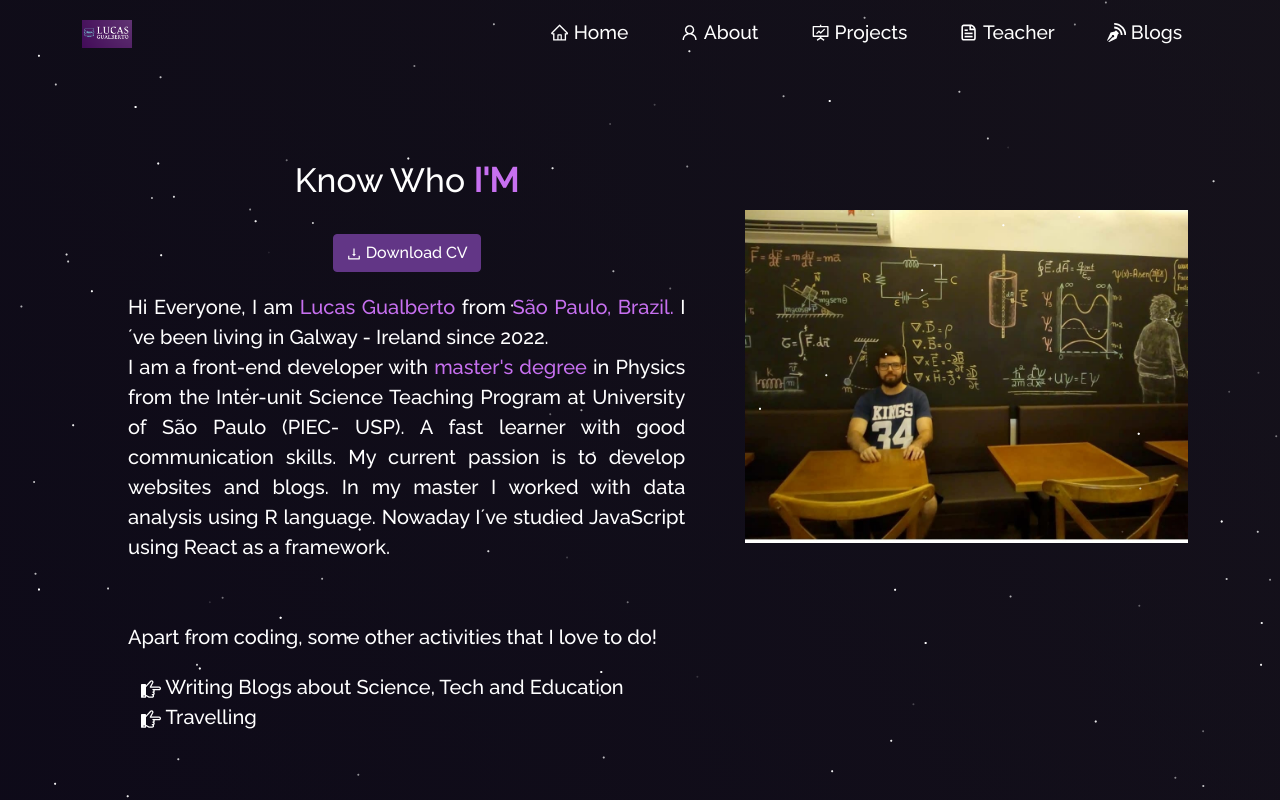
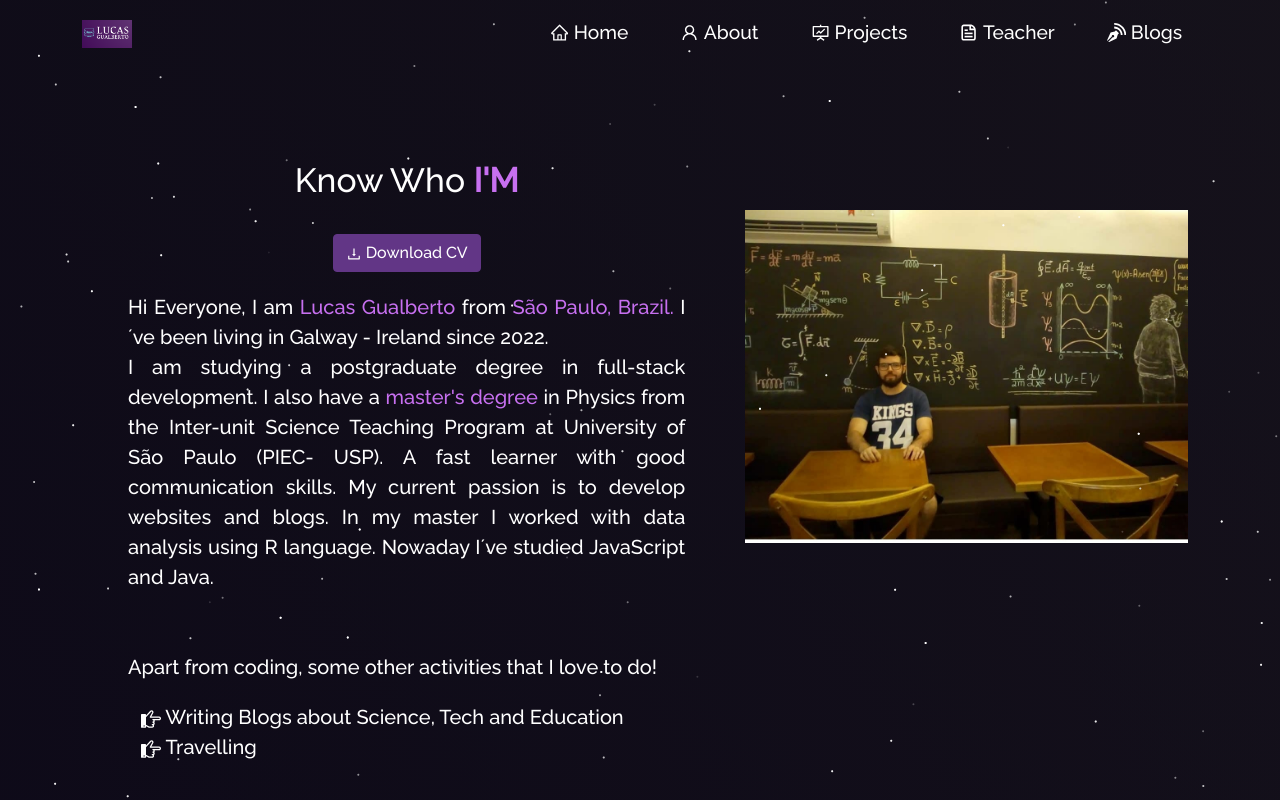
Before and after one commit to Lucas-Gualberto94/lucas-gualberto94.github.io, a React (Create React App) app: page /about in a window 1280 px wide. Shown: the top 800 px of the page. Built offline with nearby package versions, Linux system fonts and the light colour scheme.

Commit message:
exclusao do componente teacher and atualização do about

```diff
--- a/src/components/About/AboutCard.js
+++ b/src/components/About/AboutCard.js
@@ -24,11 +24,11 @@ function AboutCard() {
             Hi Everyone, I am <span className="purple">Lucas Gualberto </span>
             from <span className="purple"> São Paulo, Brazil. </span>
             I´ve been living in Galway - Ireland since 2022.
-            <br />I am a front-end developer with <span className="purple"> master's degree
-            </span> in Physics from the Inter-unit Science Teaching Program at University of
-            São Paulo (PIEC- USP). A fast learner with good communication skills. My current
-            passion is to develop websites and blogs. In my master I worked with data analysis
-            using R language. Nowaday I´ve studied JavaScript using React as a framework.
+            <br />I am studying a postgraduate degree in full-stack development. I also have a
+            <span className="purple"> master's degree</span> in Physics from the Inter-unit Science
+            Teaching Program at University of São Paulo (PIEC- USP). A fast learner with good
+            communication skills. My current passion is to develop websites and blogs. In my master
+            I worked with data analysis using R language. Nowaday I´ve studied JavaScript and Java.
             <br/>
             <br/>
             <br/>
--- a/src/components/Teacher.js
+++ /dev/null
@@ -1,24 +0,0 @@
-import React from "react";
-import { MdCastForEducation } from "react-icons/md";
-import { Button } from "react-bootstrap";
-
-function Teacher() {
-  return (
-    <section className="resume-section">
-      <div>
-        <h2>Teacher</h2>
-        <p>This section I will share the material create by me about Physics and English</p>
-        <Button className="me-5" variant="danger" href="#" size="lg">
-          <MdCastForEducation /> Phisics
-        </Button>
-        <Button variant="success" href="https://lucas-gualberto94.github.io/english-grammar/" size="lg">
-          <MdCastForEducation /> English
-        </Button>
-
-      </div>
-
-    </section>
-  );
-}
-
-export default Teacher;
```
